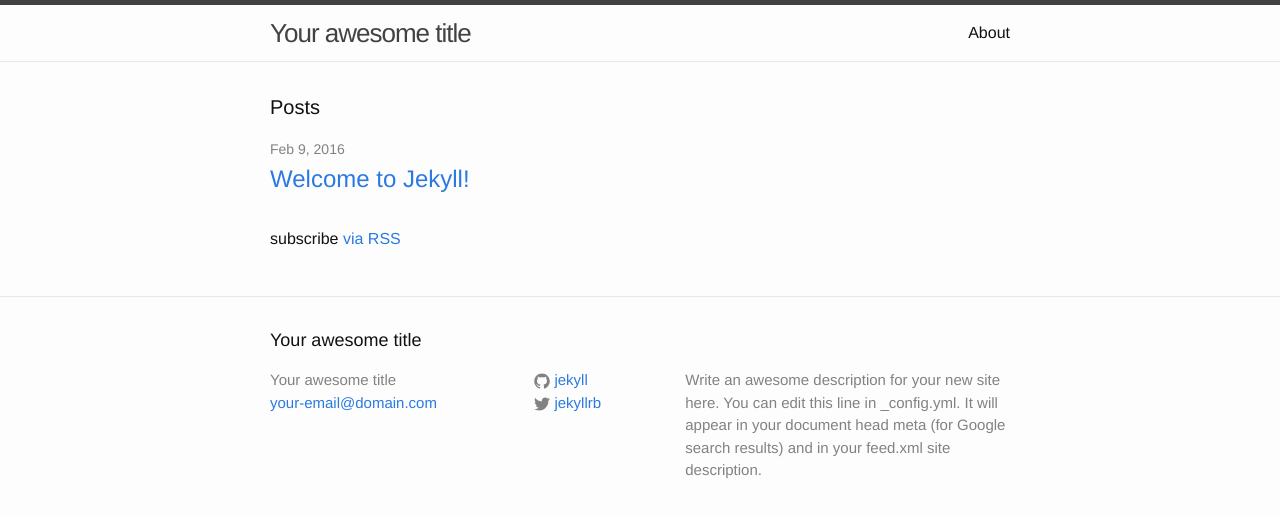
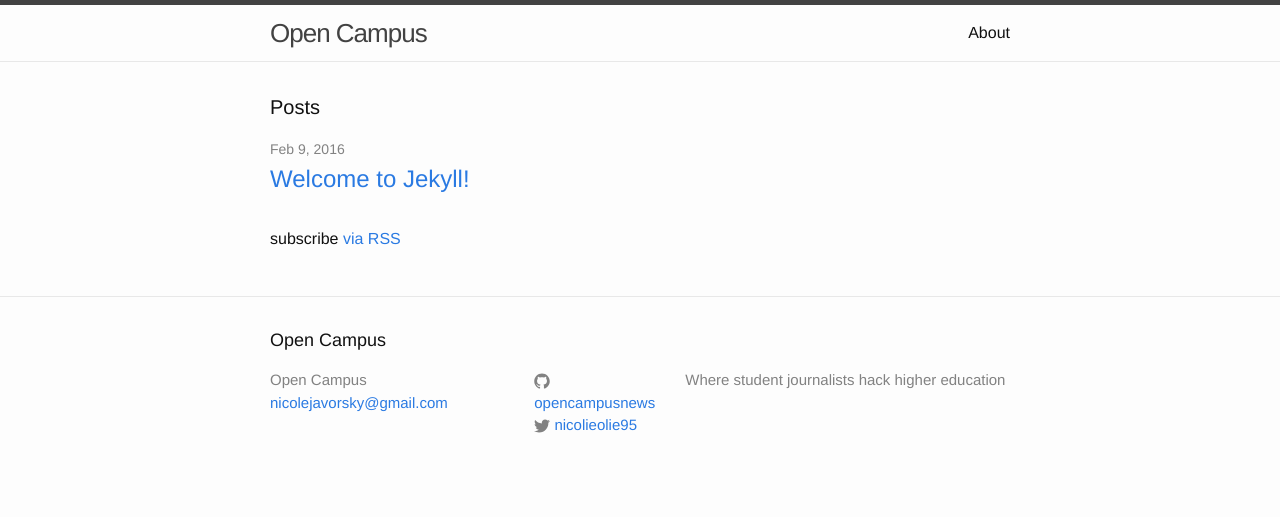
Before and after one commit to opencampusnews/opencampusnews.github.io, a Jekyll site: the page built from index.html, in a window 1280 px wide. Shown: the top 517 px of the page. Built offline with Jekyll 4.4.1, drawn with Linux system fonts in a browser that asks for light colours.

Commit message:
Updated _config.yml

```diff
--- a/_config.yml
+++ b/_config.yml
@@ -6,16 +6,14 @@
 # 'jekyll serve'. If you change this file, please restart the server process.
 
 # Site settings
-title: Your awesome title
-email: your-email@domain.com
+title: Open Campus
+email: nicolejavorsky@gmail.com
 description: > # this means to ignore newlines until "baseurl:"
-  Write an awesome description for your new site here. You can edit this
-  line in _config.yml. It will appear in your document head meta (for
-  Google search results) and in your feed.xml site description.
+  Where student journalists hack higher education
 baseurl: "" # the subpath of your site, e.g. /blog
-url: "http://yourdomain.com" # the base hostname & protocol for your site
-twitter_username: jekyllrb
-github_username:  jekyll
+url: "opencampusnews.github.io" # the base hostname & protocol for your site
+twitter_username: nicolieolie95
+github_username:  opencampusnews
 
 # Build settings
 markdown: kramdown
```
